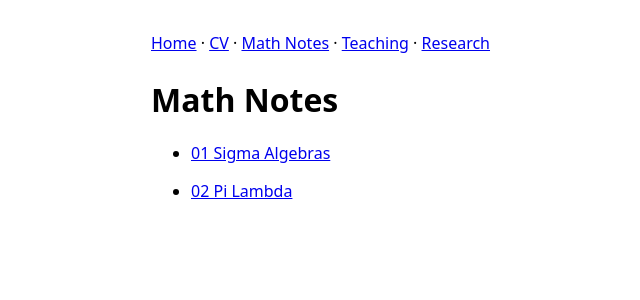
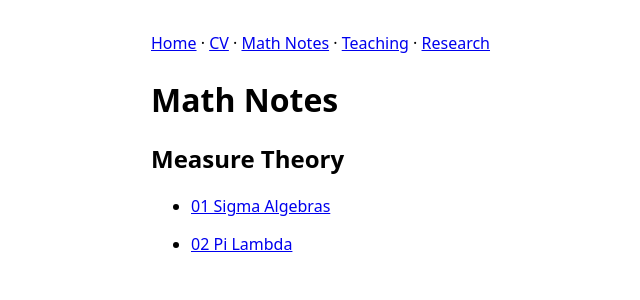
Before and after one commit to jjdavidson/jjdavidson.github.io, a Jekyll site: the page built from notes.md, in a window 1280 px wide. Shown: the top 300 px of the page, without its empty margins (39-679 px from the left). Built offline with Jekyll 4.4.1, drawn with Linux system fonts in a browser that asks for light colours.

Commit message:
Update notes.md
Added a category structure for the notes

```diff
--- a/notes.md
+++ b/notes.md
@@ -6,6 +6,9 @@ permalink: /notes/
 
 # Math Notes
 
-{% for p in site.notes %}
+## Measure Theory
+
+{% assign measure = site.notes | where_exp: "p", "p.path contains 'measure-theory'" %}
+{% for p in measure %}
 - [{{ p.title }}]({{ p.url }})
 {% endfor %}
```
